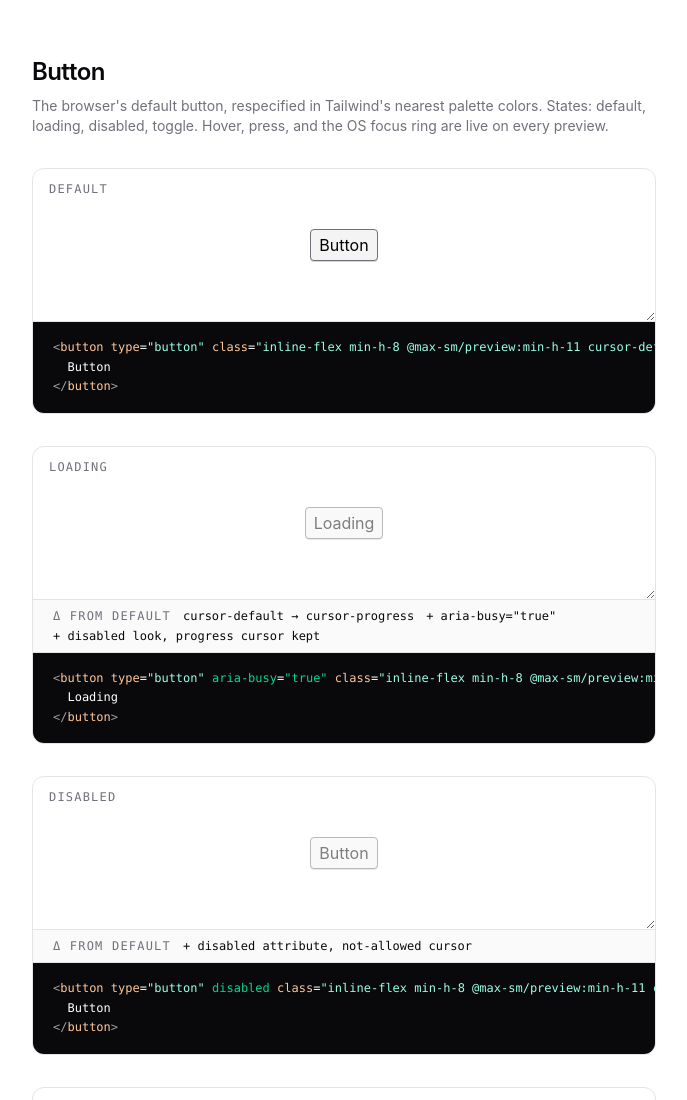
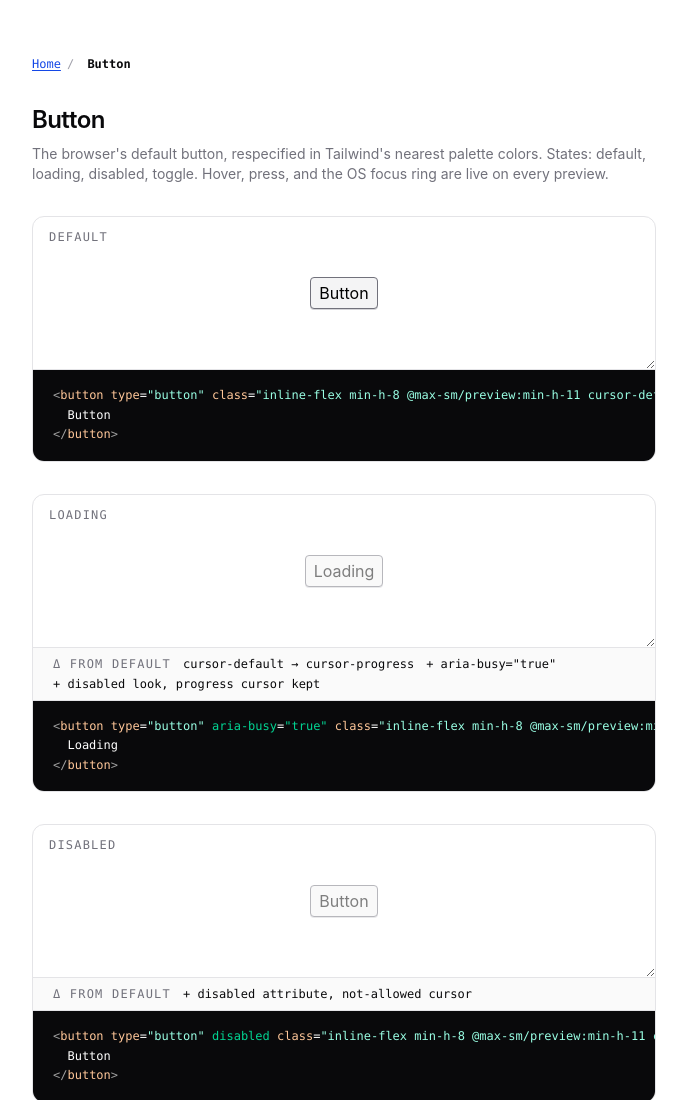
Before and after one commit to imsus/normal-ui, an Astro site: page /buttons in a window 1280 px wide. Shown: the top 1100 px of the page, without its empty margins (296-983 px from the left). Built offline with nearby package versions, Linux system fonts and the light colour scheme; Astro itself is replaced by a stand-in of ours.

Commit message:
feat: Breadcrumb composed on the link component
Shared anchor baseline extracted to components/link-class.ts; Breadcrumb.astro
stacks aria-current="page" crumbs on top of it so index.css's a[aria-current]
rule supplies the you-are-here treatment for free. Mounted on Button and Link
detail pages per APG breadcrumb pattern.

```diff
--- /dev/null
+++ b/src/components/Breadcrumb.astro
@@ -0,0 +1,39 @@
+---
+import { linkClass } from "./link-class";
+
+interface Crumb {
+  label: string;
+  href: string;
+}
+
+interface Props {
+  /** Crumbs left to right; the last receives aria-current="page" */
+  items: Crumb[];
+}
+
+const { items } = Astro.props;
+
+// Separator drawn by CSS between adjacent list items ("/") — markup stays
+// crumb-only. The final crumb needs no extra styling here: index.css keys off
+// a[aria-current] and applies the current-page treatment automatically.
+const listClass =
+  "flex list-none flex-wrap items-center p-0 font-mono text-xs [&_li+li]:before:content-['/'] [&_li+li]:before:mx-1.5 [&_li+li]:before:text-zinc-400 dark:[&_li+li]:before:text-zinc-500";
+---
+
+<nav aria-label="Breadcrumb">
+  <ol class={listClass}>
+    {
+      items.map((crumb, i) => (
+        <li>
+          <a
+            href={crumb.href}
+            aria-current={i === items.length - 1 ? "page" : undefined}
+            class={linkClass}
+          >
+            {crumb.label}
+          </a>
+        </li>
+      ))
+    }
+  </ol>
+</nav>
--- /dev/null
+++ b/src/components/link-class.ts
@@ -0,0 +1,6 @@
+/**
+ * The respec'd anchor baseline shared by every link composition.
+ * Attribute-derived indicators (index.css) layer on top of this for free.
+ */
+export const linkClass =
+  "cursor-pointer text-blue-700 underline underline-offset-2 dark:text-blue-300";
--- a/src/pages/buttons.astro
+++ b/src/pages/buttons.astro
@@ -1,6 +1,7 @@
 ---
 import Base from "../layouts/Base.astro";
 import Demo from "../components/Demo.astro";
+import Breadcrumb from "../components/Breadcrumb.astro";
 
 const base =
   "inline-flex min-h-8 @max-sm/preview:min-h-11 cursor-default select-none items-center justify-center gap-1.5 rounded-sm shadow-2xs shadow-zinc-300 dark:shadow-white/10 border border-zinc-500 dark:border-zinc-400 bg-zinc-100 dark:bg-zinc-800 px-2 @max-sm/preview:px-3 text-base @max-sm/preview:text-lg leading-none text-black dark:text-white transition duration-100 enabled:hover:brightness-95 enabled:active:scale-98 enabled:active:brightness-90 enabled:active:shadow-none disabled:opacity-50 disabled:cursor-not-allowed motion-reduce:transition-none enabled:motion-reduce:active:scale-100";
@@ -35,6 +36,8 @@ const markupToggle = `<button
 ---
 
 <Base title="Button">
+  <Breadcrumb items={[{ label: "Home", href: "/" }, { label: "Button", href: "/buttons/" }]} />
+
   <header class="flex flex-col gap-2">
     <h1 class="text-2xl font-semibold tracking-tight">Button</h1>
     <p class="text-sm text-zinc-500">
--- a/src/pages/link.astro
+++ b/src/pages/link.astro
@@ -1,8 +1,8 @@
 ---
 import Base from "../layouts/Base.astro";
 import Demo from "../components/Demo.astro";
-
-const base = "cursor-pointer text-blue-700 underline underline-offset-2 dark:text-blue-300";
+import Breadcrumb from "../components/Breadcrumb.astro";
+import { linkClass as base } from "../components/link-class";
 
 const visited = "cursor-pointer text-purple-900 underline underline-offset-2 dark:text-purple-400";
 
@@ -40,6 +40,8 @@ const markupPdf = `<a href="/annual-report.pdf" class="${base}">
 ---
 
 <Base title="Link">
+  <Breadcrumb items={[{ label: "Home", href: "/" }, { label: "Link", href: "/link/" }]} />
+
   <header class="flex flex-col gap-2">
     <h1 class="text-2xl font-semibold tracking-tight">Link</h1>
     <p class="text-sm text-zinc-500">
```
